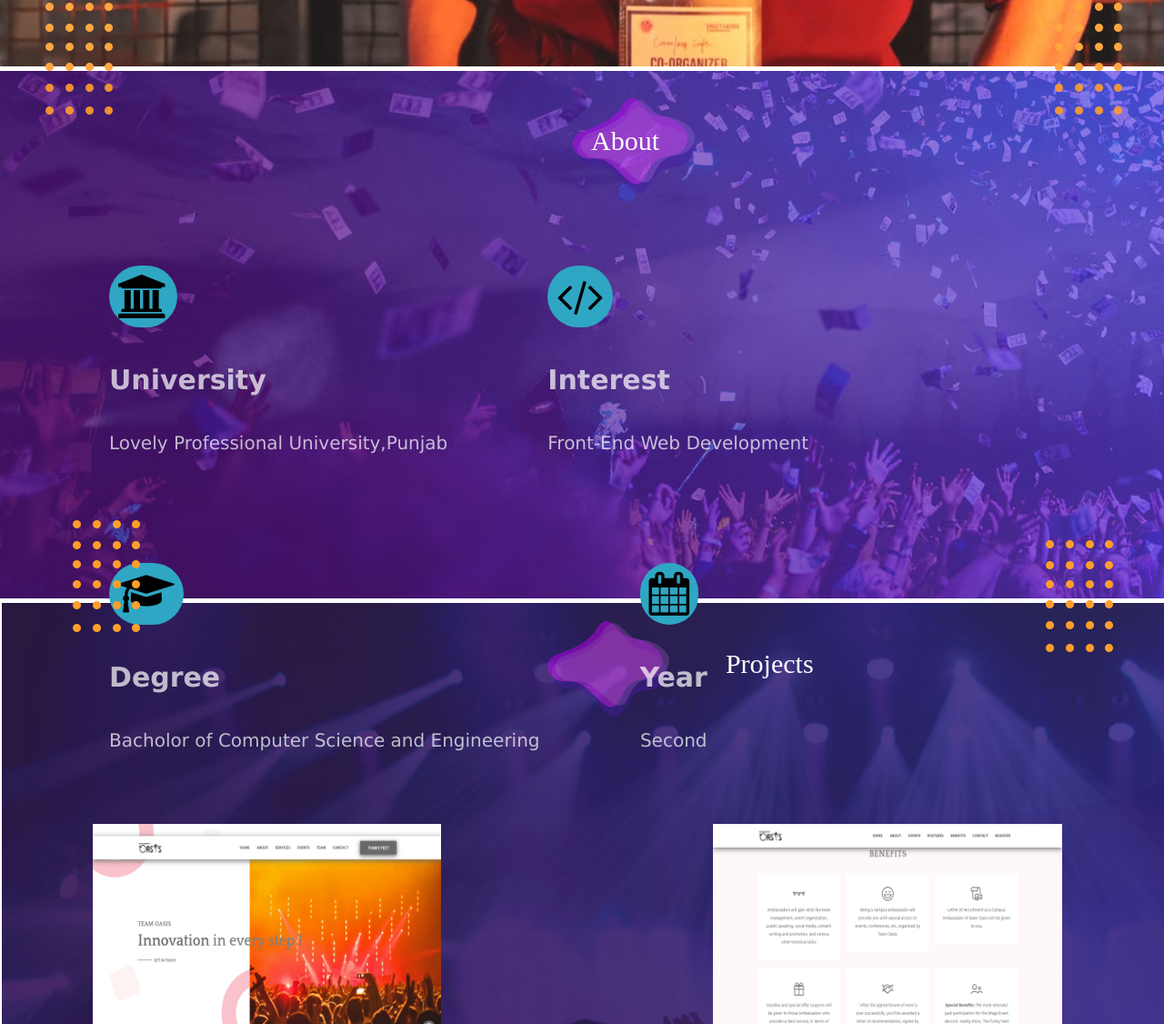
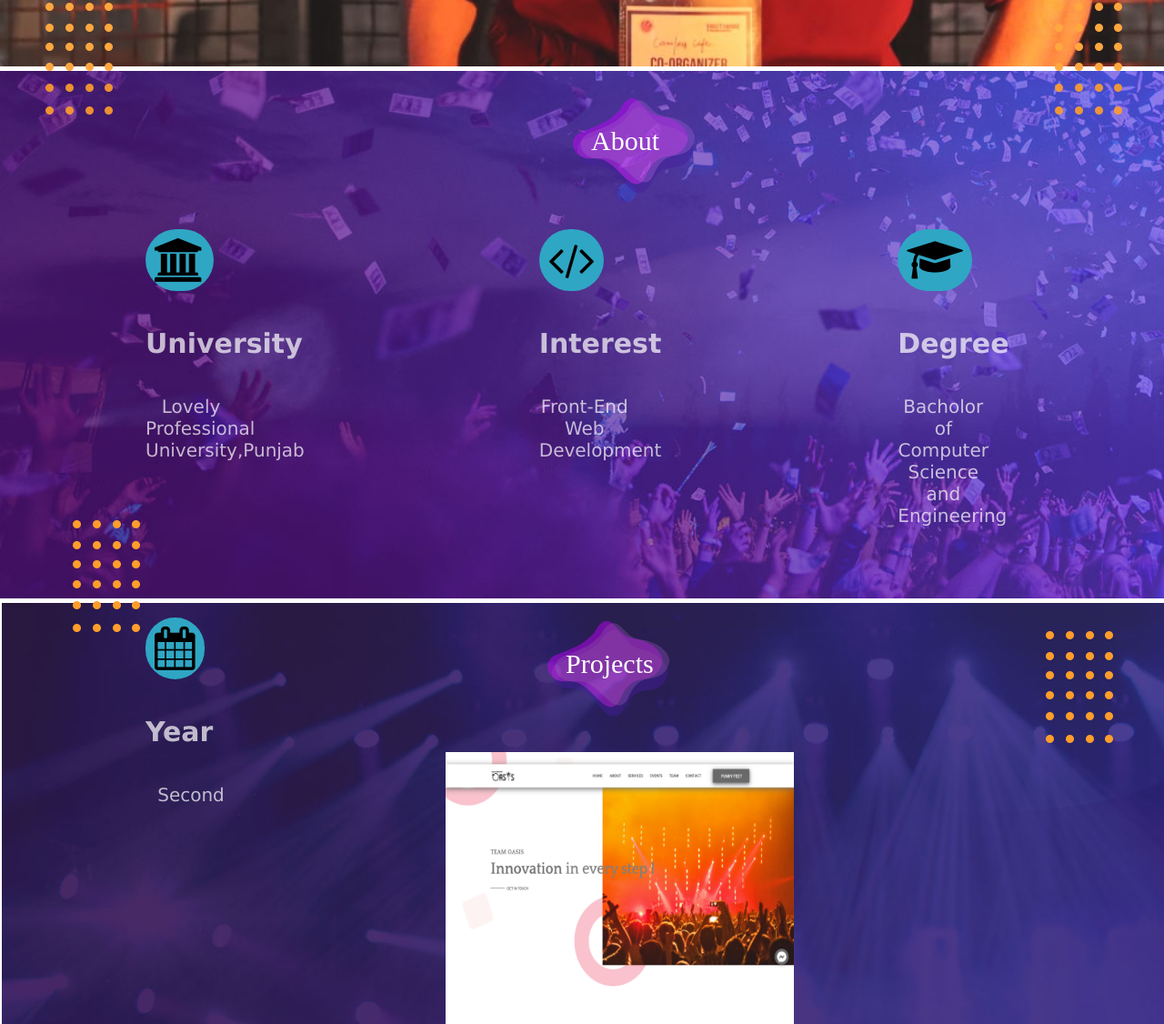
Before and after one commit to adityaji-18/Progate-Webathon, a plain HTML site: page index.html in a window 1280 px wide. Shown: the part 896-2022 px from the top of the page at 91% size. Drawn offline with Linux system fonts and the light colour scheme.

Commit message:
edit in css

```diff
--- a/style.css
+++ b/style.css
@@ -127,10 +127,10 @@ body {
 }
 .about-content {
     float: left;
-    padding:40px 20px 20px 40px;
+    padding:20px 90px 20px 90px;
     font-size:30px;
-    margin-top:40px;
-    margin-left: 50px;
+    margin:20px 40px 20px 40px;
+
 
 }
 .fa {
@@ -144,6 +144,7 @@ body {
     color:white;
     opacity:0.7;
     text-align: center;
+    width:100px;
 
 }
 .about-content h4 {
```
